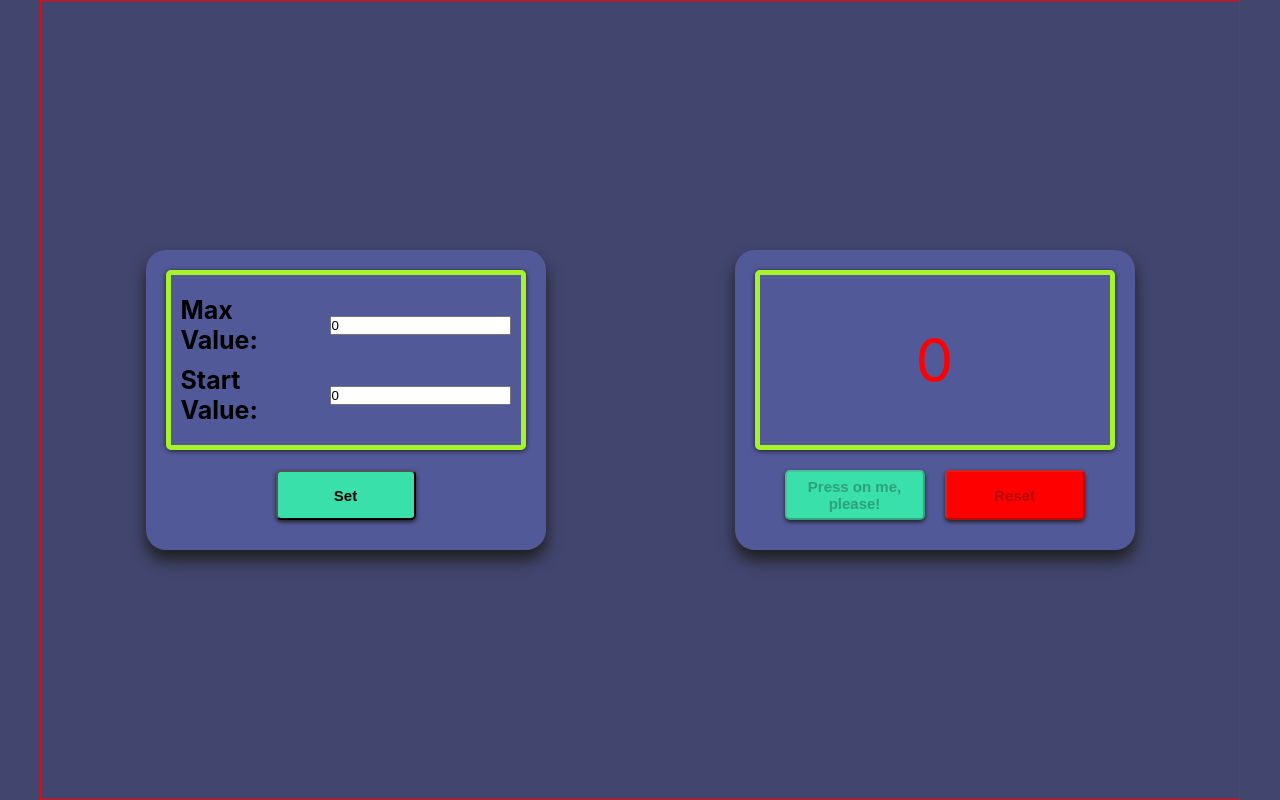
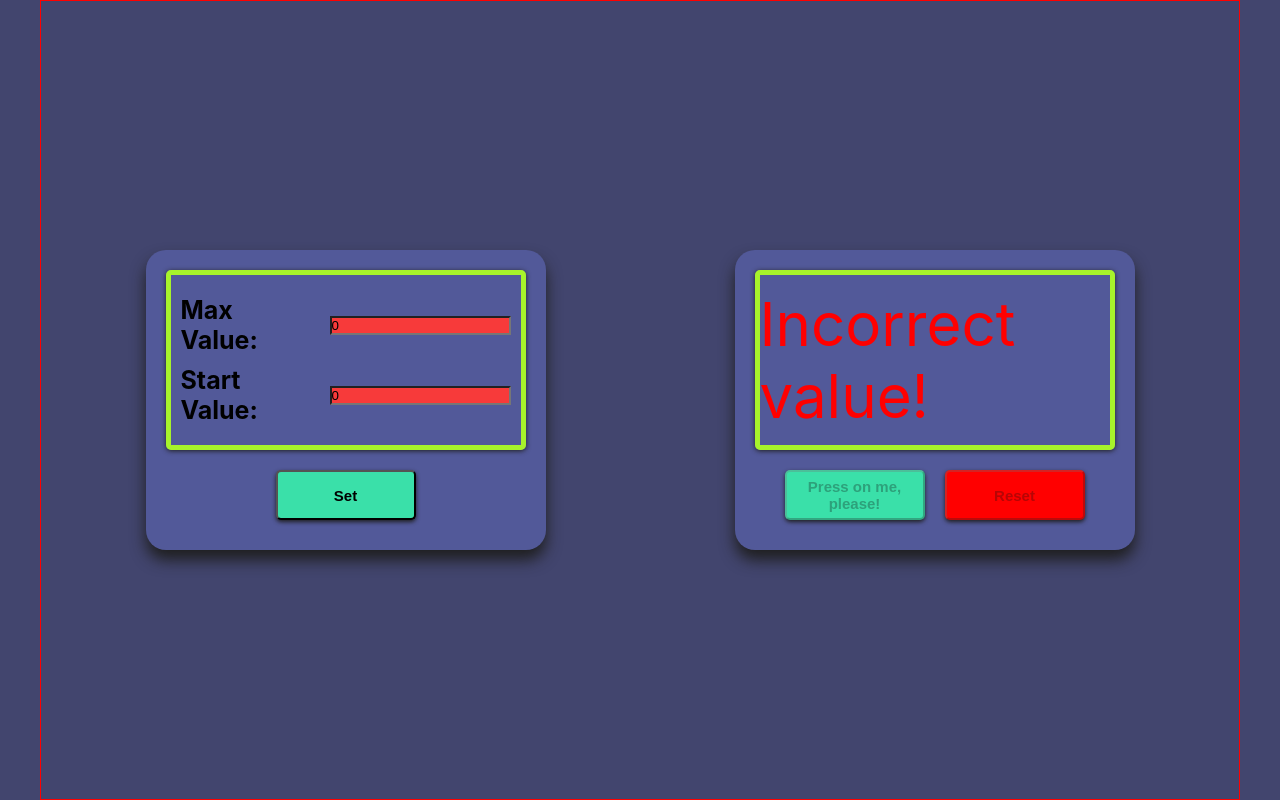
Before and after one commit to MaksimSinicbIn/counter, a React (Create React App) app: page / in a window 1280 px wide. Built offline with nearby package versions, Linux system fonts and the light colour scheme.

Commit message:
Refactoring validation

```diff
--- a/src/App.tsx
+++ b/src/App.tsx
@@ -7,6 +7,8 @@ function App() {
     const [maxValue, setMaxValue] = useState<number>(0)
     const [startValue, setStartValue] = useState<number>(0)
     const [count, setCount] = useState<number>(startValue)
+    const [errorStatus, setErrorStatus] = useState(false)
+    const [error, setError] = useState<string>('')
 
     useEffect( () => {
         let valueAsString = localStorage.getItem('countValue')
@@ -20,36 +22,32 @@ function App() {
         localStorage.setItem('countValue', JSON.stringify(count))
     }, [count] )
 
-    const incrementCounter = () => {
-        setCount(count + 1)
+    const addMaxValue = (maxValue: number) => {
+        setMaxValue(maxValue)
     }
-
-    const resetCounter = (startValue: number) => {
-        setCount(startValue)
-    }
-
     const addStartValue = (startValue: number) => {
         setStartValue(startValue)
-    }
-    const addMaxValue = (maxValue: number) => {
-        setMaxValue(maxValue)
     }
 
     return (
         <div className='App'>
             <Settings
+                errorStatus={errorStatus}
+                setErrorStatus={setErrorStatus}
+                setError={setError}
                 startValue={startValue}
                 maxValue={maxValue}
                 setCount={setCount}
+                addMaxValue={addMaxValue}
                 addStartValue={addStartValue}
-                addMaxValue={addMaxValue}
             />
             <Counter
+                error={error}
+                errorStatus={errorStatus}
                 count={count}
                 startValue={startValue}
                 maxValue={maxValue}
-                incrementCounter={incrementCounter}
-                resetCounter={resetCounter}
+                setCount={setCount}
             />
         </div>
     );
--- a/src/components/counter/Counter.tsx
+++ b/src/components/counter/Counter.tsx
@@ -7,22 +7,21 @@ type CounterPropsType = {
     count: number
     startValue: number
     maxValue: number
-    incrementCounter: () => void
-    resetCounter: (startValue: number) => void
+    errorStatus: boolean
+    error: string
+    setCount: (count: number) => void
 }
 
-export const Counter = ({count, startValue, maxValue, incrementCounter, resetCounter}: CounterPropsType) => {
+export const Counter = ({count, startValue, maxValue, errorStatus, error, setCount}: CounterPropsType) => {
 
     const incrementCounterHandler = () => {
-        if (startValue !== null && maxValue !== null && count < maxValue) {
-            incrementCounter()
+        if (count < maxValue) {
+            setCount(count + 1)
         }
     }
 
     const resetCounterHandler = () => {
-        if (startValue >= 0) {
-            resetCounter(startValue)
-        }
+            setCount(startValue)
     }
 
     const incBtnDisabled = count === maxValue
@@ -31,6 +30,8 @@ export const Counter = ({count, startValue, maxValue, incrementCounter, resetCou
     return (
         <div className={s.counter}>
             <CounterBoard
+                errorStatus={errorStatus}
+                error={error}
                 count={count}
                 maxValue={maxValue}
                 startValue={startValue}
--- a/src/components/counter/counterBoard/CounterBoard.tsx
+++ b/src/components/counter/counterBoard/CounterBoard.tsx
@@ -1,23 +1,22 @@
 import * as React from 'react';
 import s from './CounterBoard.module.css'
-import { useState } from 'react';
+import { useEffect, useState } from 'react';
 
 type CounterBoardPropsType = {
     count: number
     maxValue: number
     startValue: number
+    error: string
+    errorStatus: boolean
 };
 
-export const CounterBoard = ({count, startValue, maxValue}: CounterBoardPropsType) => {
+export const CounterBoard = ({count, error, errorStatus, maxValue, startValue}: CounterBoardPropsType) => {
 
     return (
         <div className={s.scoreboard}>
-                <div className={count === maxValue ? s.countWarning : ''}>
-                    {/* {startValue === 0 || maxValue === 0 ? 'Both start and max values must be set' : startValue < 0
-                        ? 'Start value must be non-negative' : maxValue <= startValue
-                            ? 'Max value must be greater than start value' : count} */}
-                    {count}
-                </div>
+            <div className={count === maxValue ? s.countWarning : ''}>
+                { errorStatus ? error : count}
+            </div>
         </div>
     );
 };
--- a/src/components/settings/Settings.tsx
+++ b/src/components/settings/Settings.tsx
@@ -1,22 +1,32 @@
 import * as React from 'react';
 import { Button } from '../button/Button';
 import s from './Settings.module.css'
-import { ChangeEvent, useState } from 'react';
+import { ChangeEvent, useEffect, useState } from 'react';
 import { LimitBoard } from './limitBoard/LimitBoard';
 
 type SettingsPropsType = {
     startValue: number
     maxValue: number
+    addMaxValue: (maxValue: number) => void
     addStartValue: (startValue: number) => void
-    addMaxValue: (maxValue: number) => void
     setCount: (value: number) => void
+    setError: (error: string) => void
+    setErrorStatus: (status: boolean) => void
+    errorStatus: boolean
 };
 
-export const Settings = ({startValue, maxValue, addStartValue, addMaxValue, setCount}: SettingsPropsType) => {
+export const Settings = ({
+    startValue,
+    maxValue,
+    errorStatus,
+    addMaxValue,
+    addStartValue,
+    setCount,
+    setErrorStatus,
+    setError}: SettingsPropsType) => {
+
     const [newStartValue, setNewStartValue] = useState(startValue);
     const [newMaxValue, setNewMaxValue] = useState(maxValue);
-    const [inputError, setInputError] = useState<string | null>(null)
-    const [inputErrorStatus, setInputErrorStatus] = useState(false)
 
     const onMaxValueChangeHandler = (e: ChangeEvent<HTMLInputElement>) => {
         setNewMaxValue(Number(e.currentTarget.value))
@@ -26,51 +36,39 @@ export const Settings = ({startValue, maxValue, addStartValue, addMaxValue, setC
         setNewStartValue(Number(e.currentTarget.value))
     }
 
-    const validate = () => {
-        if (newStartValue === null || newMaxValue === null) {
-            setInputError('Both start and max values must be set');
-            setInputErrorStatus(true);
-            return false
+    const newMinValueError = newStartValue < 0 || newStartValue >= newMaxValue
+    const newMaxValueError = newMaxValue < 0 || newMaxValue <= newStartValue
+
+    useEffect(() => {
+        if (newMinValueError || newMaxValueError) {
+            setError('Incorrect value!');
+            setErrorStatus(true);
         }
-        if (newStartValue < 0) {
-            setInputError('Start value must be non-negative');
-            setInputErrorStatus(true);
-            return false
+        // } else if (newStartValue !== startValue || newMaxValue !== maxValue) {
+        //     setError('Enter values and press \'Set\'');
+        //     setErrorStatus(!errorStatus);
+        // }
+        else {
+            setError('');
+            setErrorStatus(false);
         }
-        if (newMaxValue <= newStartValue) {
-            setInputError('Max value must be greater than start value');
-            setInputErrorStatus(true);
-            return false
-        }
-        setInputError(null);
-        setInputErrorStatus(false);
-        return true
-    };
+    }, [newStartValue, newMaxValue, newMinValueError, newMaxValueError, setError, setErrorStatus, startValue, maxValue]);
 
-    // const startCounter = () => {
-    //     if (newStartValue === null || newMaxValue === null) {
-    //         setInputError('Both start and max values must be set');
-    //         setInputErrorStatus(true);
+    // const validate = () => {
+    //     if (newMinValueError || newMaxValueError) {
+    //         setError('Incorrect value!');
+    //         setErrorStatus(true);
+    //         return false
+    //     } else {
+    //         setError('Enter values and press \'Set\'');
+    //         setErrorStatus(false);
+    //         return true
     //     }
-    //     if (newStartValue < 0 || newMaxValue < 0) {
-    //         setInputError('Start value must be non-negative');
-    //         setInputErrorStatus(true);
-    //     }
-    //     if (newMaxValue <= newStartValue) {
-    //         setInputError('Max value must be greater than start value');
-    //         setInputErrorStatus(true);
-    //     } else {
-    //         setInputError(null);
-    //         setInputErrorStatus(false);
-    //         addStartValue(newStartValue);
-    //         addMaxValue(newMaxValue);
-    //         setCount(newStartValue);
-    //     }
-    // }
+    // };
 
     const startCounter = () => {
-        if (validate()) {
-            addStartValue(newStartValue);
+        if (!errorStatus) {
+            addStartValue(newStartValue)
             addMaxValue(newMaxValue);
             setCount(newStartValue);
         }
@@ -90,12 +88,12 @@ export const Settings = ({startValue, maxValue, addStartValue, addMaxValue, setC
         <div className={s.settings}>
             <div className={s.settingsBoard}>
                 <LimitBoard
-                    className={inputErrorStatus ? s.inputError : ''}
+                    className={errorStatus ? s.inputError : ''}
                     title={'Max Value:'}
                     value={newMaxValue}
                     onChange={onMaxValueChangeHandler}/>
                 <LimitBoard
-                    className={inputErrorStatus ? s.inputError : ''}
+                    className={errorStatus ? s.inputError : ''}
                     title={'Start Value:'}
                     value={newStartValue}
                     onChange={onStartValueChangeHandler}/>
```
